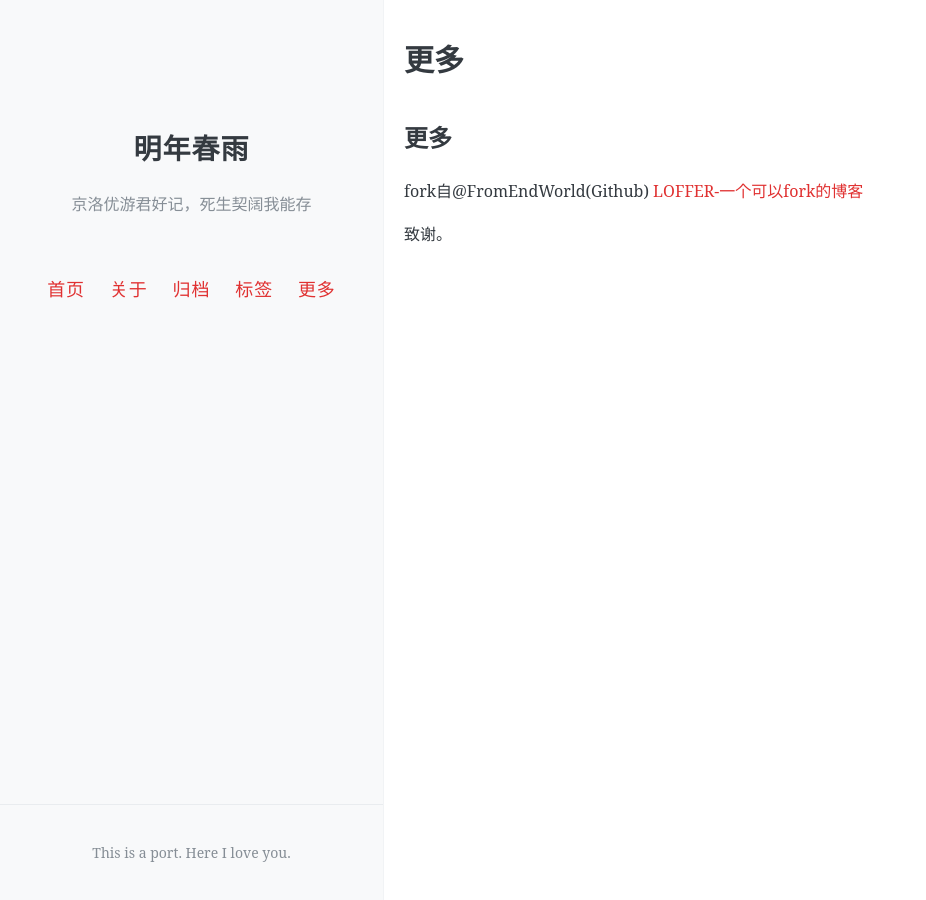
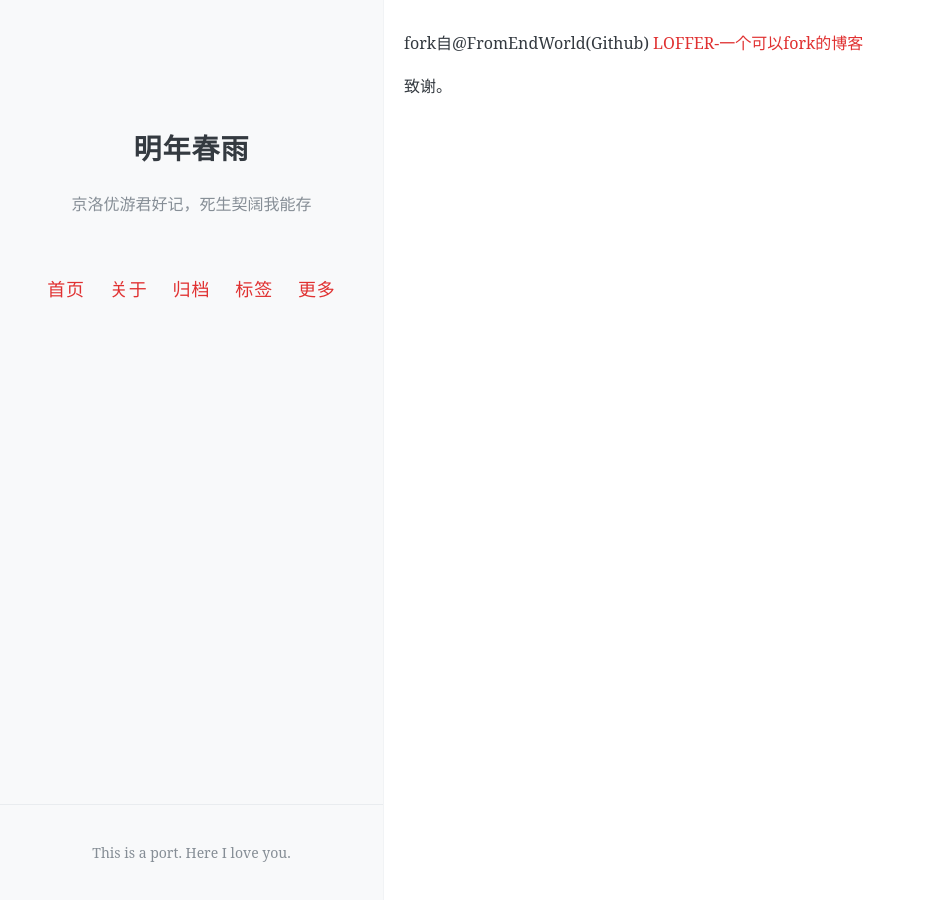
Before and after one commit to eglantine-shell/dreamboat, a Jekyll site: the page built from more.md, in a window 1280 px wide. Shown: the whole page, without its empty margins (0-926 px from the left). Built offline with Jekyll 4.4.1, drawn with Linux system fonts in a browser that asks for light colours; our own code applies the rules of GitHub Pages for plain Markdown files; comment, search, counter and statistics services are not loaded.

Commit message:
Update more.md

```diff
--- a/more.md
+++ b/more.md
@@ -1,4 +1,4 @@
-## 更多
+
 
 fork自@FromEndWorld(Github) [LOFFER-一个可以fork的博客](https://fromendworld.github.io/LOFFER/ "LOFFER")
 
```
